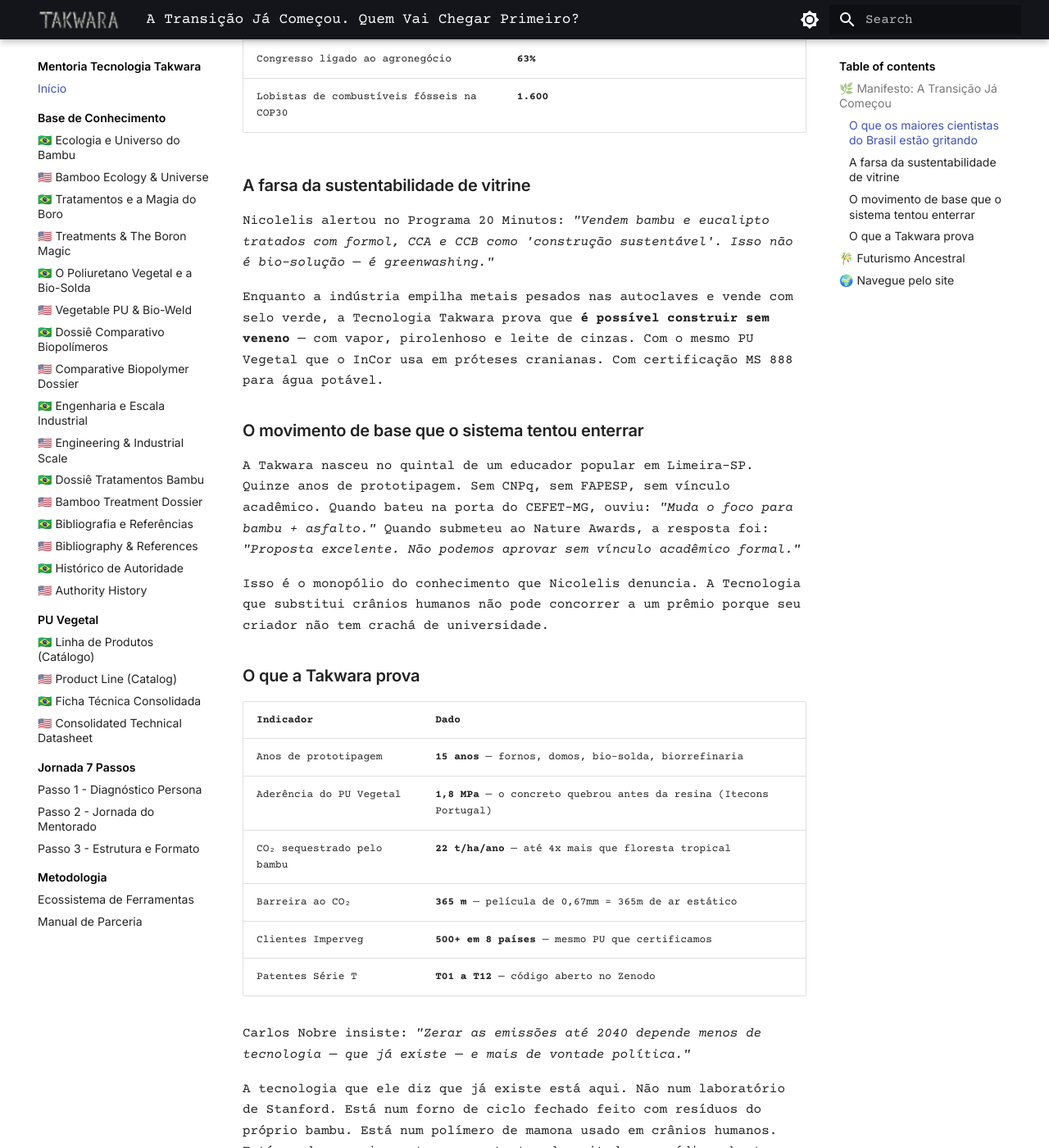
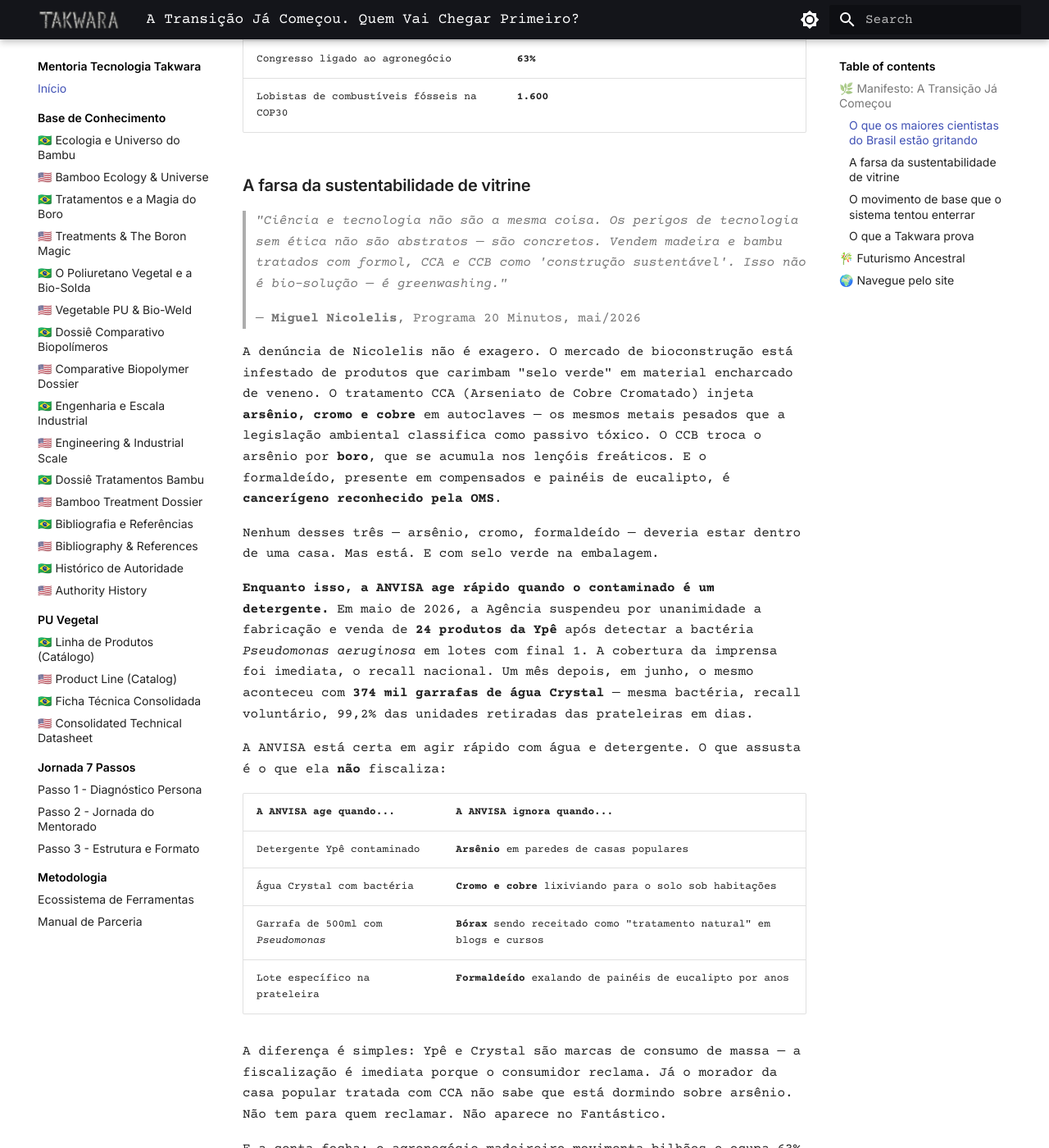
Before and after one commit to takwaratec/Mentoria_Tecnologia_Takwara, an MkDocs documentation site: the page built from docs/index.md, in a window 1280 px wide and 1400 px high, scrolled down 1221 px. Shown: the whole window at 82% size. Built offline with MkDocs 1.6.1 and Material for MkDocs 9.7.7, drawn with Linux system fonts in a browser that asks for light colours; some of the changed text lies outside the part shown.

Commit message:
fix: reescrita do manifesto com atribuicoes corretas, Ype/Crystal, tabela ANVISA

```diff
--- a/docs/index.md
+++ b/docs/index.md
@@ -50,9 +50,34 @@
 
 ### A farsa da sustentabilidade de vitrine
 
-Nicolelis alertou no Programa 20 Minutos: *"Vendem bambu e eucalipto tratados com formol, CCA e CCB como 'construção sustentável'. Isso não é bio-solução — é greenwashing."*
+> *"Ciência e tecnologia não são a mesma coisa. Os perigos de tecnologia sem ética não são abstratos — são concretos. Vendem madeira e bambu tratados com formol, CCA e CCB como 'construção sustentável'. Isso não é bio-solução — é greenwashing."*
+>
+> — **Miguel Nicolelis**, Programa 20 Minutos, mai/2026
 
-Enquanto a indústria empilha metais pesados nas autoclaves e vende com selo verde, a Tecnologia Takwara prova que **é possível construir sem veneno** — com vapor, pirolenhoso e leite de cinzas. Com o mesmo PU Vegetal que o InCor usa em próteses cranianas. Com certificação MS 888 para água potável.
+A denúncia de Nicolelis não é exagero. O mercado de bioconstrução está infestado de produtos que carimbam "selo verde" em material encharcado de veneno. O tratamento CCA (Arseniato de Cobre Cromatado) injeta **arsênio, cromo e cobre** em autoclaves — os mesmos metais pesados que a legislação ambiental classifica como passivo tóxico. O CCB troca o arsênio por **boro**, que se acumula nos lençóis freáticos. E o formaldeído, presente em compensados e painéis de eucalipto, é **cancerígeno reconhecido pela OMS**.
+
+Nenhum desses três — arsênio, cromo, formaldeído — deveria estar dentro de uma casa. Mas está. E com selo verde na embalagem.
+
+**Enquanto isso, a ANVISA age rápido quando o contaminado é um detergente.** Em maio de 2026, a Agência suspendeu por unanimidade a fabricação e venda de **24 produtos da Ypê** após detectar a bactéria *Pseudomonas aeruginosa* em lotes com final 1. A cobertura da imprensa foi imediata, o recall nacional. Um mês depois, em junho, o mesmo aconteceu com **374 mil garrafas de água Crystal** — mesma bactéria, recall voluntário, 99,2% das unidades retiradas das prateleiras em dias.
+
+A ANVISA está certa em agir rápido com água e detergente. O que assusta é o que ela **não** fiscaliza:
+
+| A ANVISA age quando... | A ANVISA ignora quando... |
+|---|---|
+| Detergente Ypê contaminado | **Arsênio** em paredes de casas populares |
+| Água Crystal com bactéria | **Cromo e cobre** lixiviando para o solo sob habitações |
+| Garrafa de 500ml com *Pseudomonas* | **Bórax** sendo receitado como "tratamento natural" em blogs e cursos |
+| Lote específico na prateleira | **Formaldeído** exalando de painéis de eucalipto por anos |
+
+A diferença é simples: Ypê e Crystal são marcas de consumo de massa — a fiscalização é imediata porque o consumidor reclama. Já o morador da casa popular tratada com CCA não sabe que está dormindo sobre arsênio. Não tem para quem reclamar. Não aparece no Fantástico.
+
+E a conta fecha: o agronegócio madeireiro movimenta bilhões e ocupa 63% do Congresso. A indústria da construção sustentável de fachada — *greenwashing* puro — patrocina feiras, financia campanhas e mantém o tratamento químico como padrão porque é mais barato envenenar o bambu do que desenvolver tratamento limpo.
+
+**É contra esse sistema que a Tecnologia Takwara existe.**
+
+Enquanto o mercado joga arsênio na autoclave e chama de "madeira ecológica", o tratamento Takwara usa **vapor saturado alcalino com leite de cinzas** e **vapor ácido com pirolenhoso** — ambos subprodutos do próprio bambu, em ciclo fechado, sem um grama de metal pesado. Enquanto o mercado vende epóxi petroquímico que libera VOCs e intoxica o trabalhador, a Bio-Solda Takwara usa **Poliuretano Vegetal de Mamona** — o mesmo material que o InCor implanta em crânios humanos e que a **Portaria MS 888 certifica para água potável**.
+
+Não é uma alternativa verde de marketing. É engenharia de materiais com 15 anos de prototipagem, ensaios laboratoriais em Portugal (Itecons), 12 patentes em código aberto no Zenodo, e 1,8 MPa de aderência — o concreto quebrou antes da resina.
 
 ### O movimento de base que o sistema tentou enterrar
 
```
